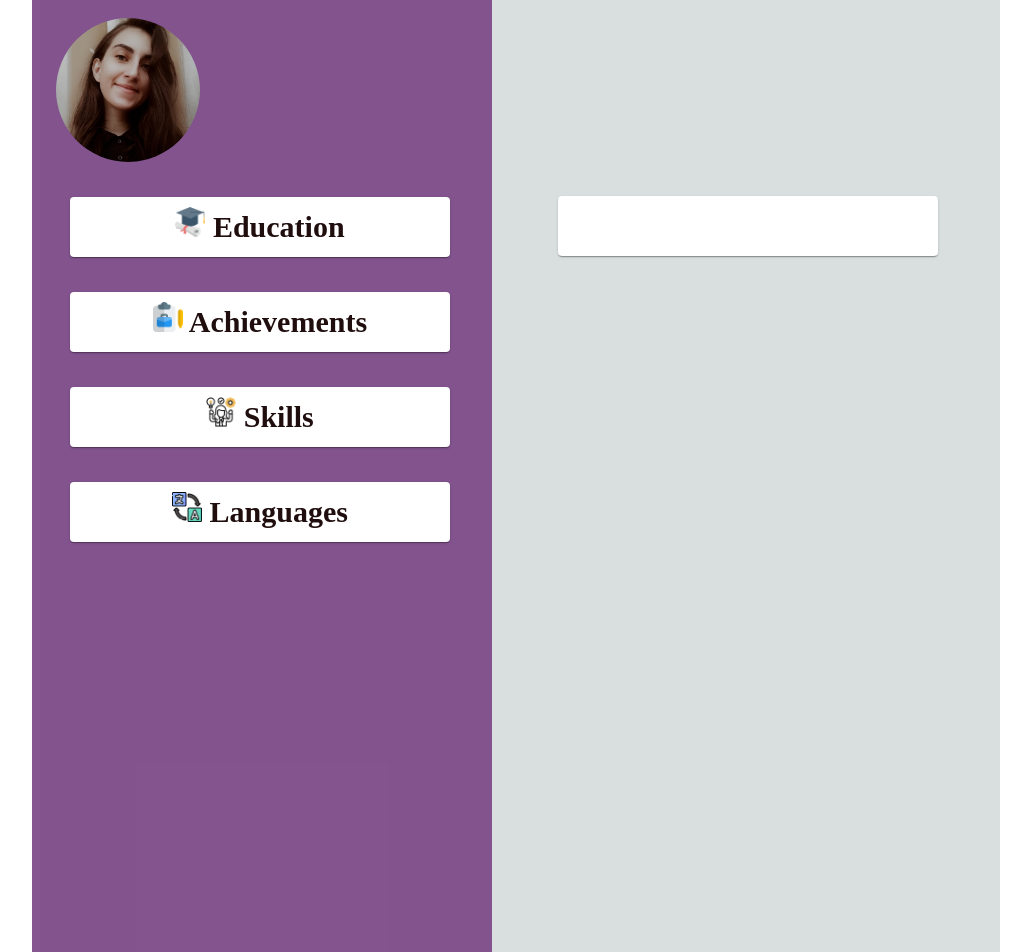
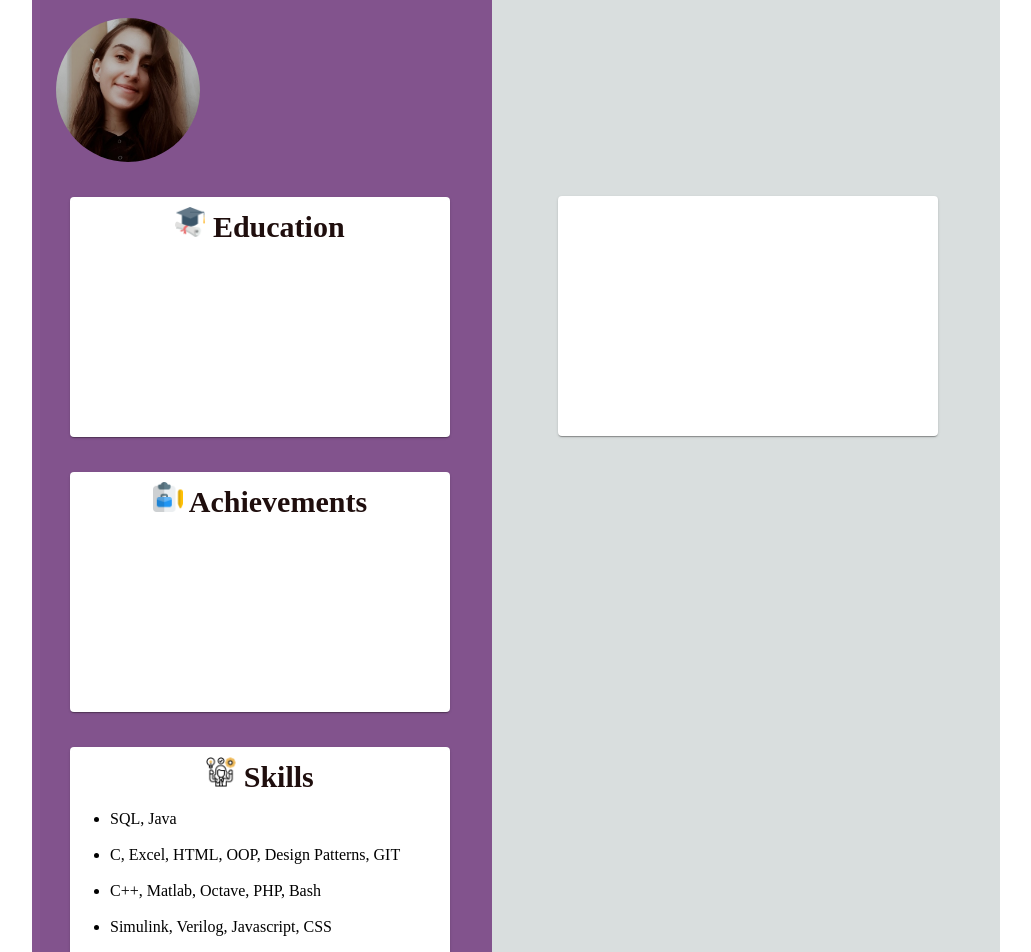
Before and after one commit to MateiuAdelinaSonia/my-react-resume, a React (Create React App) app: page / in a window 1280 px wide. Shown: the top 952 px of the page, without its empty margins (120-1151 px from the left). Built offline with nearby package versions, Linux system fonts and the light colour scheme.

Commit message:
Add my skills.

```diff
--- a/src/App.js
+++ b/src/App.js
@@ -7,7 +7,7 @@ const useStyles = makeStyles((theme) => ({
     },
     paper: {
         width: 380,
-        height: 60,
+        height: 240,
         backgroundColor: "#fff",
     },
     large: {
@@ -55,6 +55,13 @@ function App() {
                         <Paper align="center" className={classes.paper}>
                             <img src="../competence.png" width='30' hight='30' style={{marginTop: '10px'}}/>
                             <typography style={{fontSize: 30, fontWeight: 'bold', color: '#1f0e0d'}}>   Skills</typography>
+                            <div style={{textAlign: 'left', color: '#000'}}>
+                                <ul><li>SQL, Java</li><br></br>
+                                    <li>C, Excel, HTML, OOP, Design Patterns, GIT</li> <br></br>
+                                        <li>C++, Matlab, Octave, PHP, Bash</li> <br></br>
+                                            <li>Simulink, Verilog, Javascript, CSS</li>
+                                </ul> <br></br>
+                            </div>
                         </Paper>
 
                     </Grid>
```
